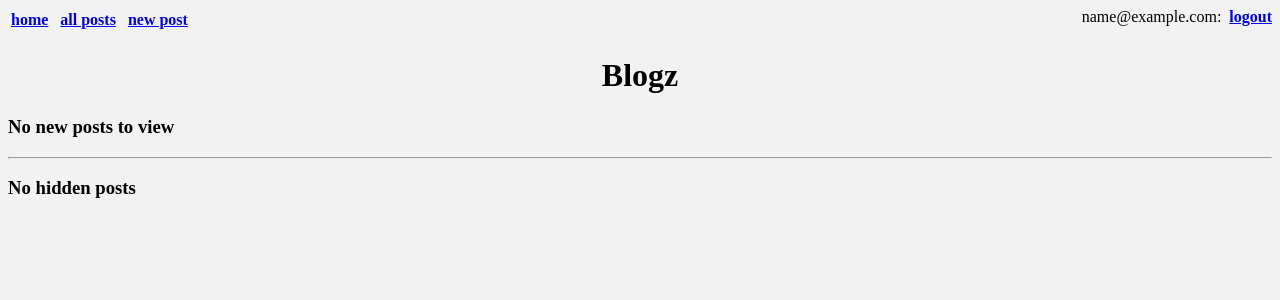
After one commit to tonyt1272/Blogz, a Flask app: page /all_posts in a window 1280 px wide. The commit adds this page. Shown: the top 300 px of the page. Run offline with Flask 2, Linux system fonts and the light colour scheme; the visitor is signed in with stand-in values (Sample User, id 1); data comes from the database, SQL or seed files in the repository; data that the repository does not hold is empty.

Commit message:
Added view posts from home page without being logged in

```diff
--- a/main.py
+++ b/main.py
@@ -70,15 +70,21 @@ def get_current_users():
 
 ##--------------------
 
+## get current users----
+def get_all_posts():
+	user_posts = Blog.query.filter_by(hidden=False).order_by(Blog.pub_date.desc()).all()
+	return user_posts
+
+##--------------------
 
 
 ##login wall
 @app.before_request	#special decorator tells flask to run this function before any request
 def require_login():
-	allowed_routes = ['login', 'register', 'home']
+	allowed_routes = ['login', 'register', 'home', 'all_posts', 'display_entry']
 	print(session)
 	if request.endpoint not in allowed_routes and 'email' not in session:
-		return redirect('/login')
+		return redirect('/home')
 ##-------------
 
 ##Main page
@@ -90,6 +96,18 @@ def index():
 	hidden_user_posts = Blog.query.filter_by(owner=user, hidden=True).order_by(Blog.pub_date.desc()).all()
 	return render_template('/index.html',title="Build a Blog",user_posts=user_posts,
 		hidden_user_posts=hidden_user_posts)
+##----------
+
+##all_posts
+@app.route("/all_posts")
+def all_posts():
+	encoded_error = request.args.get("error")
+	if 'email' in session:
+		user = User.query.filter_by(email=session['email']).first()
+	user_posts = get_all_posts()
+	#user_posts = Blog.query.filter_by(owner=user, hidden=False).order_by(Blog.pub_date.desc()).all()
+	#hidden_user_posts = Blog.query.filter_by(owner=user, hidden=True).order_by(Blog.pub_date.desc()).all()
+	return render_template('/all_posts.html',title="Blogz",user_posts=user_posts)
 ##----------
 
 ##Register new users
@@ -162,14 +180,17 @@ def entry():
 @app.route('/display_entry', methods = ['GET'])
 def display_entry():
 	pub_date = request.args.get('date_time')
-	user = User.query.filter_by(email=session['email']).first()
+	user_email = request.args.get('email')
+	#user = User.query.filter_by(email=session['email']).first()
+	user = User.query.filter_by(email=user_email).first()
 	owner_id = user.id
 	post = Blog.query.filter_by(owner_id=owner_id, pub_date=pub_date).first()
 	title = post.title
 	post_body = post.body
 	post_id = post.id
 	post_hidden = post.hidden
-	return render_template("display_entry.html",title=title, post_body=post_body, post_id=post_id, post_hidden=post_hidden)
+	return render_template("display_entry.html",title=title, post_body=post_body,
+	 post_id=post_id, post_hidden=post_hidden,user_email=user_email)
 ##--------------
 
 ##Home----------
@@ -195,11 +216,11 @@ def login():
 		if user and user.password == password:		#If user exists and user.password = password entered
 			session['email'] = email #session object is a dictionary, here it is used to hold the
 									 #the user's email address
-			return redirect('/')
+			return redirect('/entry')
 		else:
 			flash('User password incorrect or user does not exist', 'error')
 
-	return render_template('login.html', title="Build a Blog Log in")
+	return render_template('/login.html', title="Blogz Log in")
 ##-----------
 
 ##Hide post
--- a/static/style.css
+++ b/static/style.css
@@ -2,12 +2,17 @@
 		color: red;
 		font-style: italic;
 	}
+
 
 .caution {
 		color: blue;
 		font-style: italic;
 	}
 
+.author {
+
+		font-style: italic;
+	}
 
 	#title_time {
 		display: inline-block;
--- /dev/null
+++ b/templates/all_posts.html
@@ -0,0 +1,31 @@
+{% extends "base.html" %}
+{% block content %}
+  {%if user_posts%}
+  <h1 class="direction">blog posts!</h1>
+  {%else%}
+  <h3 class="direction">No new posts to view</h3>
+  {%endif%}
+  {% for post in user_posts %}
+  <div ><h3 id="title_time"><a href="/display_entry?date_time={{post.pub_date}}&hidden=0&email={{post.owner.email}}">
+  {{post.title}}</a> </h3>&nbsp&nbsp posted at:&nbsp{{post.pub_date}}</div>
+  <p>{{post.body[0:70]}}...</p>
+  <p class="author">written by <a href='/'>{{post.owner.email}}</a></p>
+
+  {% endfor %}
+  <hr>
+  {% if hidden_user_posts %}
+  <h3>Hidden posts</h3>
+  {% for post in hidden_user_posts %}
+  <div ><h2 id="title_time"><a href="/display_entry?date_time={{post.pub_date}}&hidden=1">
+  {{post.title}}</a> </h2>&nbsp&nbsp posted at:&nbsp{{post.pub_date}}</div>
+  <p>{{post.body[0:70]}}...</p>
+  <hr>
+  {% endfor %}
+  {% else %}
+  <h3>No hidden posts</h3>
+  {% endif %}
+
+
+
+
+{% endblock %}
--- a/templates/base.html
+++ b/templates/base.html
@@ -10,8 +10,8 @@
 		<table style='display: inline-block'>
 			<tr>
 				<td><a href='/home'>home</a>&nbsp&nbsp</td>
-				<td><a href='/home'>all posts</a>&nbsp&nbsp</td>
-				<td><a href='/home'>new post</a></td>
+				<td><a href='/all_posts'>all posts</a>&nbsp&nbsp</td>
+				<td><a href='/entry'>new post</a></td>
 
 
 			</tr>
--- a/templates/display_entry.html
+++ b/templates/display_entry.html
@@ -4,12 +4,14 @@
 
   {% if not post_hidden %}
   <p class="post">{{post_body}}</p>
+  <p class="author">written by <a href='/'>{{user_email}}</a></p>
   <form action="/hide" method="POST">
   		<input name="post_id" value="{{post_id}}" type="hidden" />
   		<input class="caution" type="submit" value="Hide Post"/>
   </form>
   {% else %}
   <p class="post">{{post_body}}</p>
+
   <table>
   	<tr>
 	  	<td>
```
